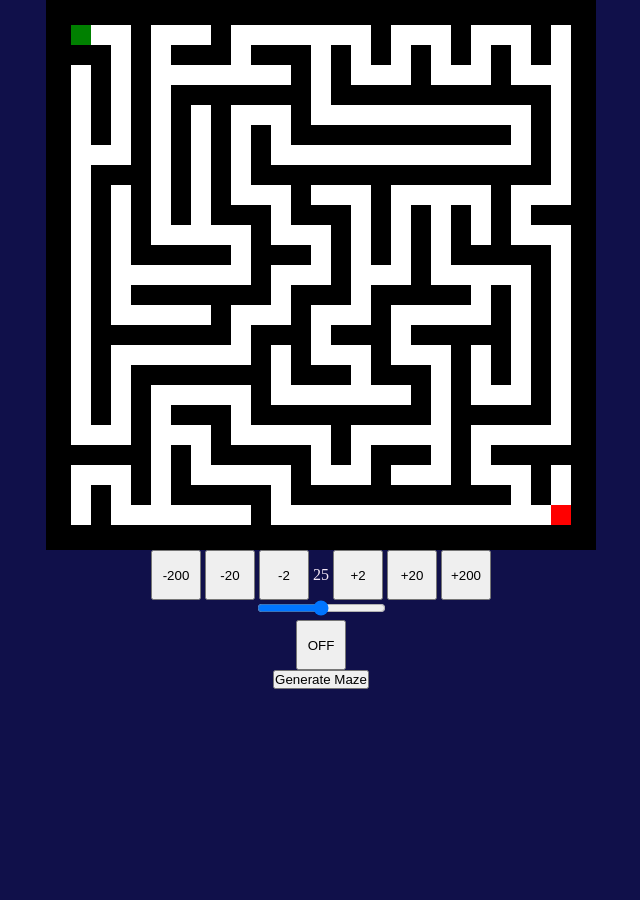
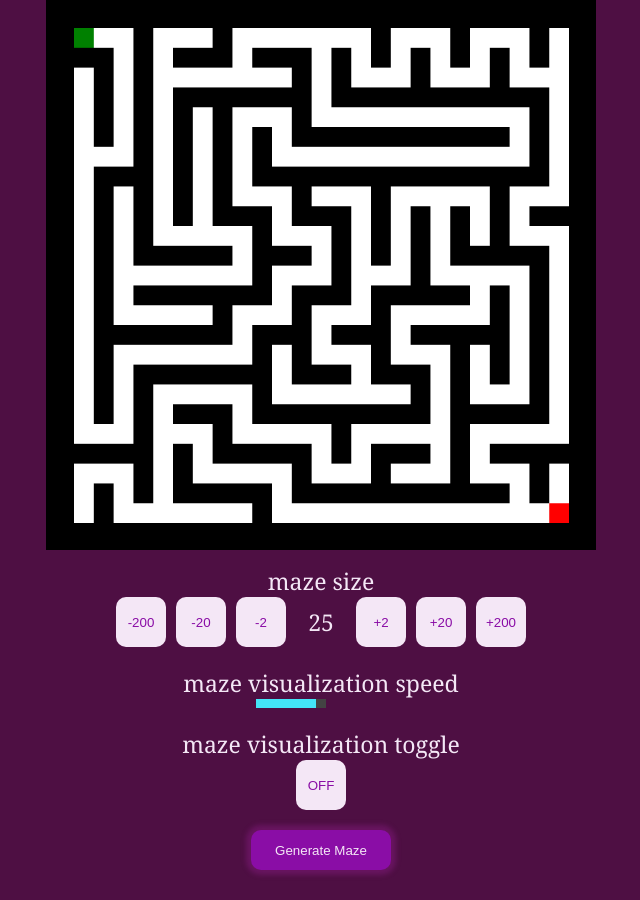
Before and after one commit to RealBenjo/solve-labyrinth, a plain HTML site: page index.html in a window 1280 px wide. Shown: the whole page, without its empty margins (319-959 px from the left). Before the commit the page ends 800 px from the top, so only its background shows below. Drawn offline with Linux system fonts and the light colour scheme.

Commit message:
beautification + squashed some bugs (the user can't get graphical bugs with their inputs...) + the site is much more pleasant to look at

```diff
--- a/css/style.css
+++ b/css/style.css
@@ -1,7 +1,16 @@
 /* ALL variables */
 :root {
-  --primary-bg-color: #10104a;
-  --primary-text-color: #f4e7f6;
+  --primary-bg-color: #4e0f43;
+
+  --primary-site-color: #f4e7f6;
+  --secondary-site-color: #8a0da6;
+
+  --highlight-site-color: #ff65f0;
+  --highlight-site-text-color: #4b0043;
+  --highlight-shadow-color: rgba(196, 27, 190, 0.555);
+  --highlighted-text-color: #f4e7f6;
+
+  --shadow-color: rgba(137, 28, 133, 0.437);
   --maze-bg-color: #000000;
 }
 
@@ -9,10 +18,72 @@
   margin: 0;
   padding: 0;
 }
+html {
+  width: 100vw;
+  height: 100vh;
+}
 body {
   background-color: var(--primary-bg-color);
-  color: var(--primary-text-color);
+  color: var(--primary-site-color);
+  width: 100vw;
+  height: 100vh;
+  font-family: Cambria, Cochin, Georgia, Times, 'Times New Roman', serif;
+  font-size: 23px;
 }
+
+
+/*
+Source - https://stackoverflow.com/a/38163892
+Posted by deathangel908, modified by community. See post 'Timeline' for change history
+Retrieved 2026-02-01, License - CC BY-SA 3.0
+*/
+
+/*Chrome*/
+@media screen and (-webkit-min-device-pixel-ratio:0) {
+  input[type='range'] {
+    overflow: hidden;
+    -webkit-appearance: none;
+  }
+
+  input[type='range']::-webkit-slider-runnable-track {
+    height: 10px;
+    -webkit-appearance: none;
+    color: #13bba4;
+    margin-top: -1px;
+  }
+
+  input[type='range']::-webkit-slider-thumb {
+    width: 10px;
+    -webkit-appearance: none;
+    height: 10px;
+    cursor: ew-resize;
+    background: #434343;
+    box-shadow: -80px 0 0 80px #43e5f7;
+  }
+}
+/* FF */
+input[type="range"] {
+  outline: none;
+  background: none;
+}
+input[type="range"]::-moz-range-progress {
+  height: 4px;
+  background: var(--secondary-site-color);
+  border-radius: 999px;
+}
+input[type="range"]::-moz-range-track {
+  height: 4px;
+  background: var(--secondary-site-color);
+  border-radius: 999px;
+}
+/* the handle with which you drag it left and right */
+input[type="range"]::-moz-range-thumb {
+  background: #fff;
+  border: 2px solid var(--highlight-site-color);
+  border-radius: 50%;
+}
+
+
 
 #main {
   width: 100vw;
@@ -23,15 +94,47 @@ body {
   width: 550px;
   height: 550px;
 }
+#maze_size_param {
+  margin-top: 15px;
+  width: 100%;
+}
+#maze_canvas {
+  width: 90%;
+  height: 90%;
+}
 #param_container {
-  height: 100px;
+  height: 350px;
   width: 500px;
+  gap: 20px;
+}
+#size_container {
+  gap: 10px;
+}
+#size_display {
+  display: inline;
+}
+#gen_maze_button {
+  box-shadow: 0 0 5px 5px var(--shadow-color);
+  background-color: var(--secondary-site-color);
+  color: var(--primary-site-color);
+  width: 140px;
+  height: 40px;
+}
+#gen_maze_button:hover {
+  background-color: var(--highlight-site-color);
+  color: var(--primary-bg-color);
+  box-shadow: 0 0 5px 5px var(--highlight-shadow-color);
 }
 
 .centered_content {
   display: flex;
   align-items: center;
   justify-content: center;
+}
+.row_dir {
+  display: flex;
+  flex-direction: row;
+  align-items: center;
 }
 .col_dir {
   display: flex;
@@ -41,11 +144,30 @@ body {
 .h_centered {
   margin: 0 auto;
 }
-.default_button {
-  width: 50px;
-  height: 30px;
+.button {
+  background-color: var(--primary-site-color);
+  color: var(--secondary-site-color);
+  border: none;
+  border-radius: 10px;
+}
+.button:hover {
+  cursor: pointer;
+  background-color: var(--secondary-site-color);
+  color: var(--highlighted-text-color);
+  box-shadow: 0 0 5px 5px var(--shadow-color);
 }
 .square_button {
   width: 50px;
   height: 50px;
 }
+
+@media (max-width = 600px) {
+  #maze_container {
+    width: 100vw;
+    height: 100vw;
+  }
+  #maze_canvas {
+    width: 90vw;
+    height: 90vw;
+  }
+}
--- a/index.html
+++ b/index.html
@@ -11,29 +11,34 @@
   <div id="main">
     <div id="maze_stuff">
       <div id="maze_container" class="h_centered centered_content">
-        <canvas id="maze_canvas" width="500px" height="500px">if you see this text, the canvas did not load correctly</canvas>
+        <canvas id="maze_canvas">if you see this text, the canvas did not load correctly</canvas>
       </div>
 
       <div id="maze_param_container" class="centered_content">
         <div id="param_container" class="col_dir">
           <div id="maze_size_param">
-            <button id="maze_size_minus" class="square_button" onclick="handleSizeChange(-200)">-200</button>
-            <button id="maze_size_minus" class="square_button" onclick="handleSizeChange(-20)">-20</button>
-            <button id="maze_size_minus" class="square_button" onclick="handleSizeChange(-2)">-2</button>
-            <p id="size_display" style="display: inline;"></p>
-            <button id="maze_size_plus" class="square_button" onclick="handleSizeChange(2)">+2</button>
-            <button id="maze_size_plus" class="square_button" onclick="handleSizeChange(20)">+20</button>
-            <button id="maze_size_plus" class="square_button" onclick="handleSizeChange(200)">+200</button>
+            <p class="h_centered" style="width: max-content;">maze size</p>
+            <div id="size_container" class="centered_content">
+              <button id="maze_size_minus" class="button square_button" onclick="handleSizeChange(-200)">-200</button>
+              <button id="maze_size_minus" class="button square_button" onclick="handleSizeChange(-20)">-20</button>
+              <button id="maze_size_minus" class="button square_button" onclick="handleSizeChange(-2)">-2</button>
+              <div style="width: 50px;" class="centered_content"><p id="size_display"></p></div>
+              <button id="maze_size_plus" class="button square_button" onclick="handleSizeChange(2)">+2</button>
+              <button id="maze_size_plus" class="button square_button" onclick="handleSizeChange(20)">+20</button>
+              <button id="maze_size_plus" class="button square_button" onclick="handleSizeChange(200)">+200</button>
+            </div>
           </div>
 
-          <div id="maze_speed_param">
+          <div id="maze_speed_param" class="col_dir">
+            <p>maze visualization speed</p>
             <input id="speed_input" type="range" min="0" max="199" step="1" oninput="updateSpeed()">
           </div>
 
-          <div id="maze_generation_param">
-            <button id="gen_show_input" class="square_button" onclick="toggleShowGen()">OFF</button>
+          <div id="maze_generation_param" class="col_dir">
+            <p>maze visualization toggle</p>
+            <button id="gen_show_input" class="button square_button" onclick="toggleShowGen()">OFF</button>
           </div>
-          <button id="gen_maze_button" onclick="makeMaze()">Generate Maze</button>
+          <button id="gen_maze_button" class="button" onclick="makeMaze()">Generate Maze</button>
         </div>
       </div>
     </div>
--- a/js/maze.js
+++ b/js/maze.js
@@ -4,22 +4,28 @@ const maze_canvas = document.getElementById(maze_canvas_name);
 const ctx = maze_canvas.getContext("2d");
 
 const start = [0, 0];
+var canMazeGen = true
+var end = [size-1, size-1];
 var mazeSize = size;
-var end = [mazeSize-1, mazeSize-1];
+var start_to_end = distanceBetween(start[0], start[1], end[0], end[1]);
 
-var showGen = showGeneration;
+maze_canvas.width = 500;
+maze_canvas.height = 500;
 
 var cellSize;
 
-makeMaze(mazeSize); // make the maze at site start up
+makeMaze(); // make the maze at site start up
 
-function makeMaze() {
-
-  // take these inputs only when make maze is run
-  showGen = showGeneration;
+async function makeMaze() {
+  // if maze is being generated, prevent another one being generated
+  if (!canMazeGen) {
+    return;
+  } else {
+    mazeSize = size;
+    canMazeGen = false;
+  }
 
   // get the size value from user
-  mazeSize = size;
   end = [mazeSize-1, mazeSize-1];
 
   cellSize = maze_canvas.width / mazeSize;
@@ -33,18 +39,23 @@ function makeMaze() {
     }
   }
 
-  generateMaze(maze_matrix, start[0], start[1]);
+  await generateMaze(maze_matrix, start[0], start[1]);
   drawMaze(maze_matrix, mazeSize, cellSize);
+
+  canMazeGen = true;
 }
 
 async function generateMaze(maze, startX, startY) {
+  start_to_end = distanceBetween(start[0], start[1], end[0], end[1]);
+
   var currentX = startX;
   var currentY = startY;
 
-  // stack is for backtracking
+  // prevMoves is for backtracking
   var prevMoves = [];
 
   // mark start cell as path
+  maze[startX][startY] = false;
   prevMoves.push([startX, startY]); // remember the first move
 
   var directions = [
@@ -79,8 +90,9 @@ async function generateMaze(maze, startX, startY) {
       currentX = prevCoords[0];
       currentY = prevCoords[1];
 
-    } else { // if the direction is in fact valid, we move there
+    } else {
 
+      // if the direction is in fact valid, we move there
       currentX += dir[0];
       currentY += dir[1];
 
@@ -93,8 +105,8 @@ async function generateMaze(maze, startX, startY) {
       // set the current x and y coords as a walked path -> false / walkable
       maze[currentX][currentY] = false;
 
-      if (showGen) {
-        drawMaze(maze, size, cellSize);
+      if (showGeneration) {
+        drawMaze(maze, mazeSize, cellSize);
         await wait(speed); // in miliseconds
       }
     }
@@ -104,18 +116,20 @@ async function generateMaze(maze, startX, startY) {
 function getNewDirection(directions, x, y, maze, oppositeDir) {
   var validDirs = new Array();
 
+  // we cycle through all directions and pick only the valid ones
   directions.forEach(dir => {
     if ( !compareDirections(dir, oppositeDir) ) {
-      if( checkBounds(x + dir[0], y + dir[1], maze.length) && checkNextCell(x + dir[0], y + dir[1], maze) ) {
+      if( checkArrayBounds(x + dir[0], y + dir[1], maze.length) && checkNextCell(x + dir[0], y + dir[1], maze) ) {
         validDirs.push(dir);
       }
     }
   });
 
+  // if there are any valid directions, pick a random one
   if ( validDirs.length > 0 ) {
     return validDirs[ Math.floor( Math.random() * validDirs.length ) ];
   } else {
-    return [0, 0]; // this tells the algorithm there are no valid directions -> we backtrack
+    return [0, 0]; // otherwise, tell the algorithm to backtrack
   }
 }
 
@@ -123,10 +137,6 @@ function getNewDirection(directions, x, y, maze, oppositeDir) {
 
 // AUX //
 function checkNextCell(nextX, nextY, maze) {
-  // this line could probably be avoided
-  // but i don't how to fix the maze looping on itself (if it gets to the starting coordinates) in a cleaner way.
-  // oh well...
-  if (nextX == start[0] && nextY == start[1]) return false;
   return maze[nextX][nextY] == true;
 }
 
@@ -168,10 +178,13 @@ function compareDirections(dir1, dir2) {
   return dir1[0] == dir2[0] && dir1[1] == dir2[1];
 }
 
-// simple array border check
-function checkBounds(x, y, arrayLength) {
+function checkArrayBounds(x, y, arrayLength) {
   if (x >= 0 && y >= 0 && x < arrayLength && y < arrayLength) return true;
   return false;
+}
+
+function distanceBetween(x1,y1, x2,y2) {
+  return Math.sqrt( Math.pow( x2-x1, 2 ) + Math.pow( y2-y1, 2 ) );
 }
 
 function wait(ms) {
@@ -182,13 +195,15 @@ function wait(ms) {
 
 // chatGPT code down here //
 
-function drawMaze(maze, size, cSize) {
+function drawMaze(maze, mSize, cSize) {
   // clear canvas
   ctx.fillStyle = "black";
   ctx.fillRect(0, 0, maze_canvas.width, maze_canvas.height);
 
-  drawHorizontalPaths(maze, size, cSize);
-  drawVerticalPaths(maze, size, cSize);
+  // paths
+  ctx.fillStyle = "white";
+  drawHorizontalPaths(maze, mSize, cSize);
+  drawVerticalPaths(maze, mSize, cSize);
 
   // start
   ctx.fillStyle = "green";
@@ -200,29 +215,22 @@ function drawMaze(maze, size, cSize) {
 }
 
 // MAZE RENDERING AUX //
-function drawHorizontalPaths(maze, size, cSize) {
-  ctx.fillStyle = "white";
-
-  for (let y = 0; y < size; y++) {
+function drawHorizontalPaths(maze, mSize, cSize) {
+  for (let y = 0; y < mSize; y++) {
     let x = 0;
 
-    while (x < size) {
-      if (maze[x][y] === false) {
+    while (x < mSize) {
+      if (maze[x][y] == false) {
         let startX = x;
 
         // extend to the right
-        while (x < size && maze[x][y] === false) {
+        while (x < mSize && maze[x][y] == false) {
           x++;
         }
 
         let width = x - startX;
 
-        ctx.fillRect(
-          startX * cSize,
-          y * cSize,
-          width * cSize,
-          cSize
-        );
+        ctx.fillRect(startX * cSize, y * cSize, width * cSize, cSize);
       } else {
         x++;
       }
@@ -230,29 +238,22 @@ function drawHorizontalPaths(maze, size, cSize) {
   }
 }
 
-function drawVerticalPaths(maze, size, cSize) {
-  ctx.fillStyle = "white";
-
-  for (let x = 0; x < size; x++) {
+function drawVerticalPaths(maze, mSize, cSize) {
+  for (let x = 0; x < mSize; x++) {
     let y = 0;
 
-    while (y < size) {
-      if (maze[x][y] === false) {
+    while (y < mSize) {
+      if (maze[x][y] == false) {
         let startY = y;
 
         // extend downward
-        while (y < size && maze[x][y] === false) {
+        while (y < mSize && maze[x][y] == false) {
           y++;
         }
 
         let height = y - startY;
 
-        ctx.fillRect(
-          x * cSize,
-          startY * cSize,
-          cSize,
-          height * cSize
-        );
+        ctx.fillRect(x * cSize, startY * cSize, cSize, height * cSize);
       } else {
         y++;
       }
--- a/js/mazeInputs.js
+++ b/js/mazeInputs.js
@@ -6,20 +6,26 @@ const size_display = document.getElementById(size_display_name);
 const gen_speed = document.getElementById(gen_speed_name);
 const show_gen = document.getElementById(show_gen_name);
 
+const default_speed = 100;
 const min_speed = 200;
 const min_size = 11;
+const max_size = 5001;
 
 var showGeneration = false;
 var speed = gen_speed.value;
 var size = 25;
 
+// set the display elements to default parameters
 size_display.innerText = size;
+gen_speed.value = default_speed;
 
 function handleSizeChange(change) {
-  if (size + change > min_size) {
+  if (size + change > min_size && size + change < max_size) {
     size += change;
+  } else if (change < 0) {
+    size = min_size;
   } else {
-    size = min_size;
+    size = max_size;
   }
   size_display.innerText = size;
 }
@@ -36,7 +42,7 @@ function toggleShowGen() {
 
 window.onload = function() {
   function test() {
-    console.log("test");
+    //console.log("test");
   }
   setInterval(test, 1000);
 }
```
